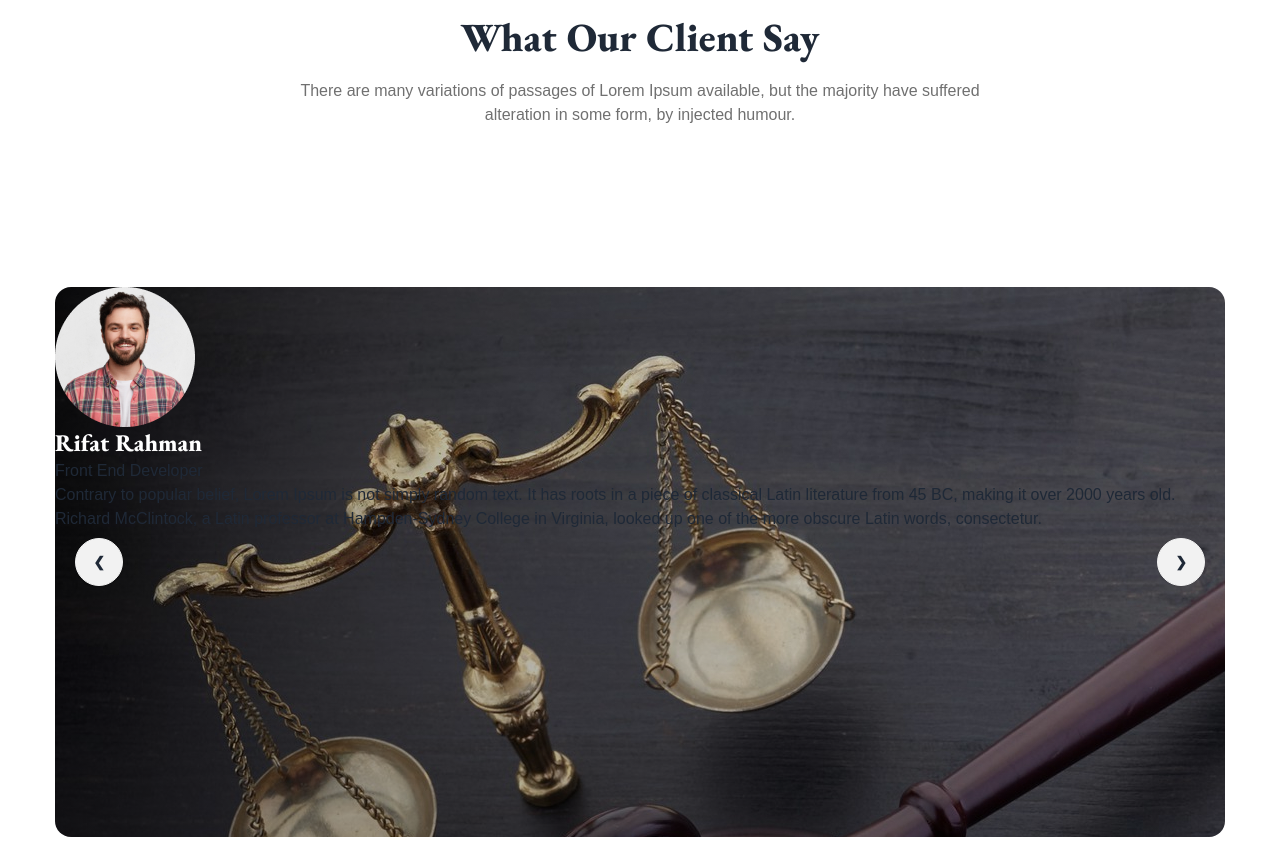
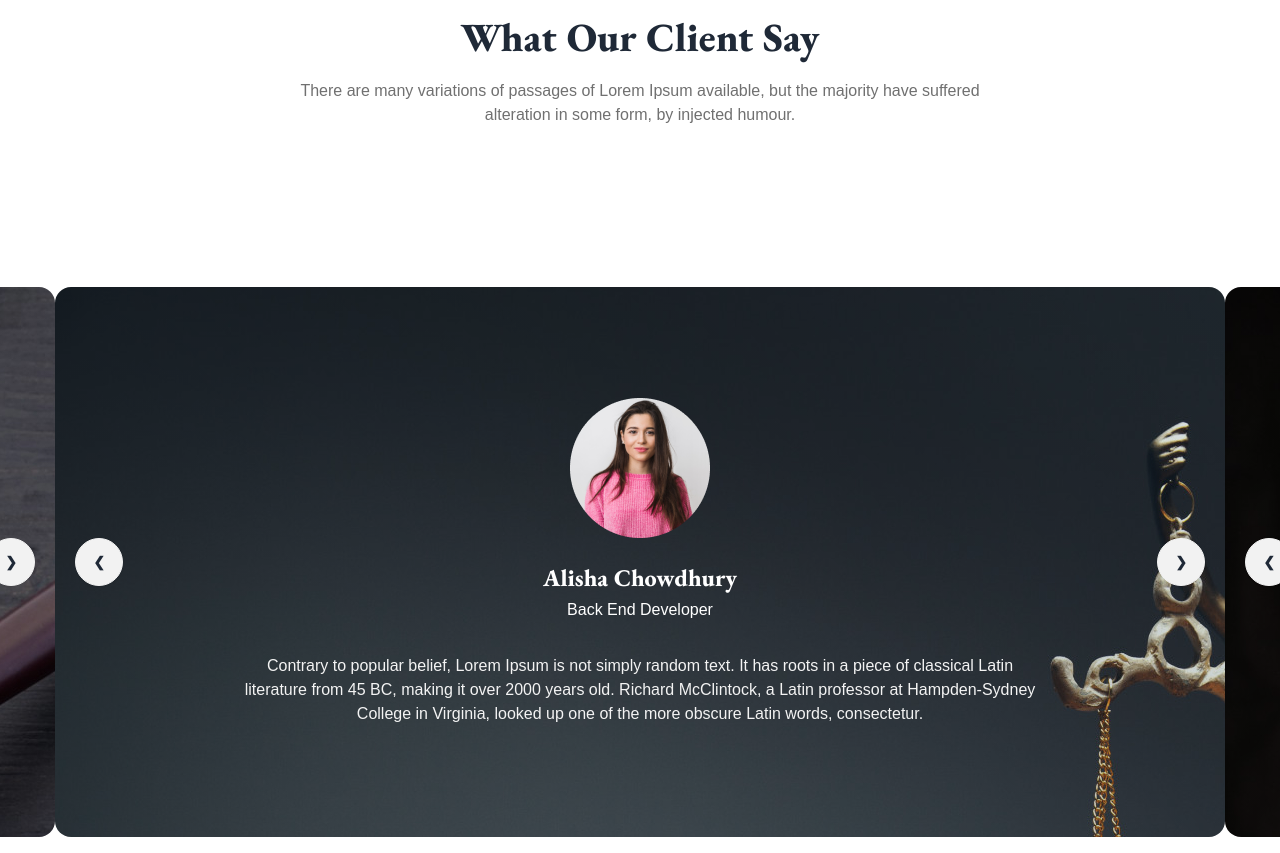
Before and after one commit to rifatrahman1/Justice-Solution-DaisyUI, a plain HTML site: page index.html in a window 1280 px wide. Shown: the part 2263-3116 px from the top of the page. Drawn offline with nearby package versions, Linux system fonts and the light colour scheme.

Commit message:
kicu ekta push korci tate ki hoice

```diff
--- a/index.html
+++ b/index.html
@@ -160,15 +160,41 @@
                 <div class="carousel flex justify-center w-full p-4">
                     <!-- slidr1 -->
                     <div id="slide1" class="carousel-item relative w-full lg:w-[1170px] h-[650px] lg:h-[550px] bg-[linear-gradient(45deg,rgba(0,0,0,0.4),rgba(0,0,0,0.1)),url(./images/slider-1.jpg)] rounded-2xl">
-                      <div>
-                        <img src="images/member1.png" alt="">
-                        <h2 class="eb-garamond font-extrabold text-2xl text-white">Rifat Rahman</h2>
-                        <h4 class="">Front End Developer</h4>
-                        <p>Contrary to popular belief, Lorem Ipsum is not simply random text. It has roots in a piece of classical Latin literature from 45 BC, making it over 2000 years old. Richard McClintock, a Latin professor at Hampden-Sydney College in Virginia, looked up one of the more obscure Latin words, consectetur.</p>
+                      <div class="flex flex-col items-center justify-center w-[900px] mx-auto">
+                        <img class="mb-6" src="images/member1.png" alt="">
+                        <h2 class="eb-garamond font-extrabold text-2xl text-white mb-1">Rifat Rahman</h2>
+                        <h4 class="text-white text-base">Front End Developer</h4>
+                        <p class="text-[#F3F3F3] text-center mt-8">Contrary to popular belief, Lorem Ipsum is not simply random text. It has roots in a piece of classical Latin <br> literature from 45 BC, making it over 2000 years old. Richard McClintock, a Latin professor at Hampden-Sydney <br> College in Virginia, looked up one of the more obscure Latin words, consectetur.</p>
                       </div>
                       <div class="absolute left-5 right-5 top-1/2 flex -translate-y-1/2 transform justify-between">
                         <a href="#slide3" class="btn btn-circle">❮</a>
                         <a href="#slide2" class="btn btn-circle">❯</a>
+                      </div>
+                    </div>
+                    <!-- slidr2 -->
+                    <div id="slide2" class="carousel-item relative w-full lg:w-[1170px] h-[650px] lg:h-[550px] bg-[linear-gradient(45deg,rgba(0,0,0,0.4),rgba(0,0,0,0.1)),url(./images/slider-2.jpg)] rounded-2xl">
+                      <div class="flex flex-col items-center justify-center w-[900px] mx-auto">
+                        <img class="mb-6" src="images/member2.png" alt="">
+                        <h2 class="eb-garamond font-extrabold text-2xl text-white mb-1">Alisha Chowdhury</h2>
+                        <h4 class="text-white text-base">Back End Developer</h4>
+                        <p class="text-[#F3F3F3] text-center mt-8">Contrary to popular belief, Lorem Ipsum is not simply random text. It has roots in a piece of classical Latin <br> literature from 45 BC, making it over 2000 years old. Richard McClintock, a Latin professor at Hampden-Sydney <br> College in Virginia, looked up one of the more obscure Latin words, consectetur.</p>
+                      </div>
+                      <div class="absolute left-5 right-5 top-1/2 flex -translate-y-1/2 transform justify-between">
+                        <a href="#slide1" class="btn btn-circle">❮</a>
+                        <a href="#slide3" class="btn btn-circle">❯</a>
+                      </div>
+                    </div>
+                    <!-- slidr3 -->
+                    <div id="slide3" class="carousel-item relative w-full lg:w-[1170px] h-[650px] lg:h-[550px] bg-[linear-gradient(45deg,rgba(0,0,0,0.4),rgba(0,0,0,0.1)),url(./images/slider-3.jpg)] rounded-2xl">
+                      <div class="flex flex-col items-center justify-center w-[900px] mx-auto">
+                        <img class="mb-6" src="images/member3.png" alt="">
+                        <h2 class="eb-garamond font-extrabold text-2xl text-white mb-1">Toriku Islam</h2>
+                        <h4 class="text-white text-base">Front End Developer</h4>
+                        <p class="text-[#F3F3F3] text-center mt-8">Contrary to popular belief, Lorem Ipsum is not simply random text. It has roots in a piece of classical Latin <br> literature from 45 BC, making it over 2000 years old. Richard McClintock, a Latin professor at Hampden-Sydney <br> College in Virginia, looked up one of the more obscure Latin words, consectetur.</p>
+                      </div>
+                      <div class="absolute left-5 right-5 top-1/2 flex -translate-y-1/2 transform justify-between">
+                        <a href="#slide2" class="btn btn-circle">❮</a>
+                        <a href="#slide1" class="btn btn-circle">❯</a>
                       </div>
                     </div>
                   </div>
```
